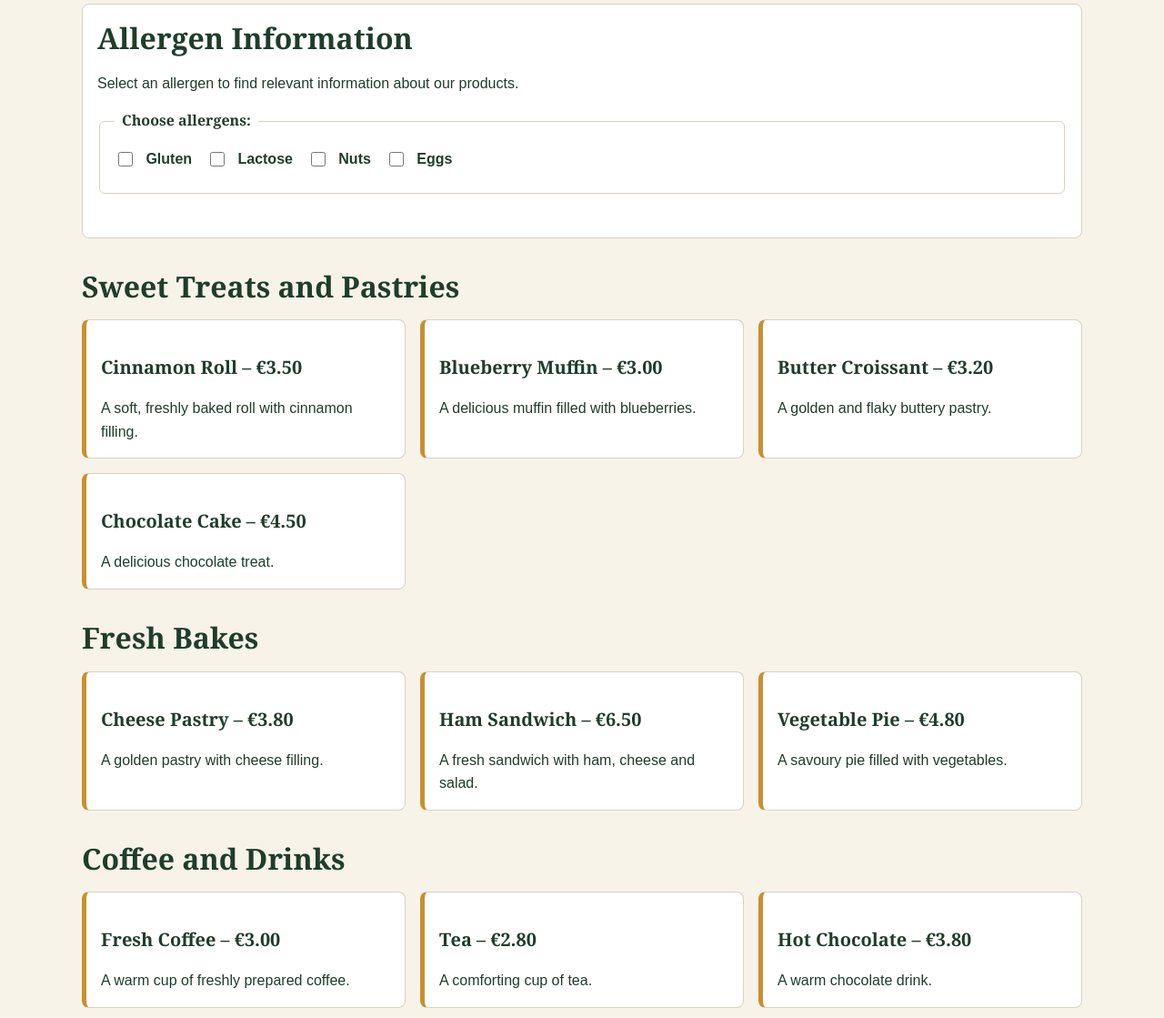
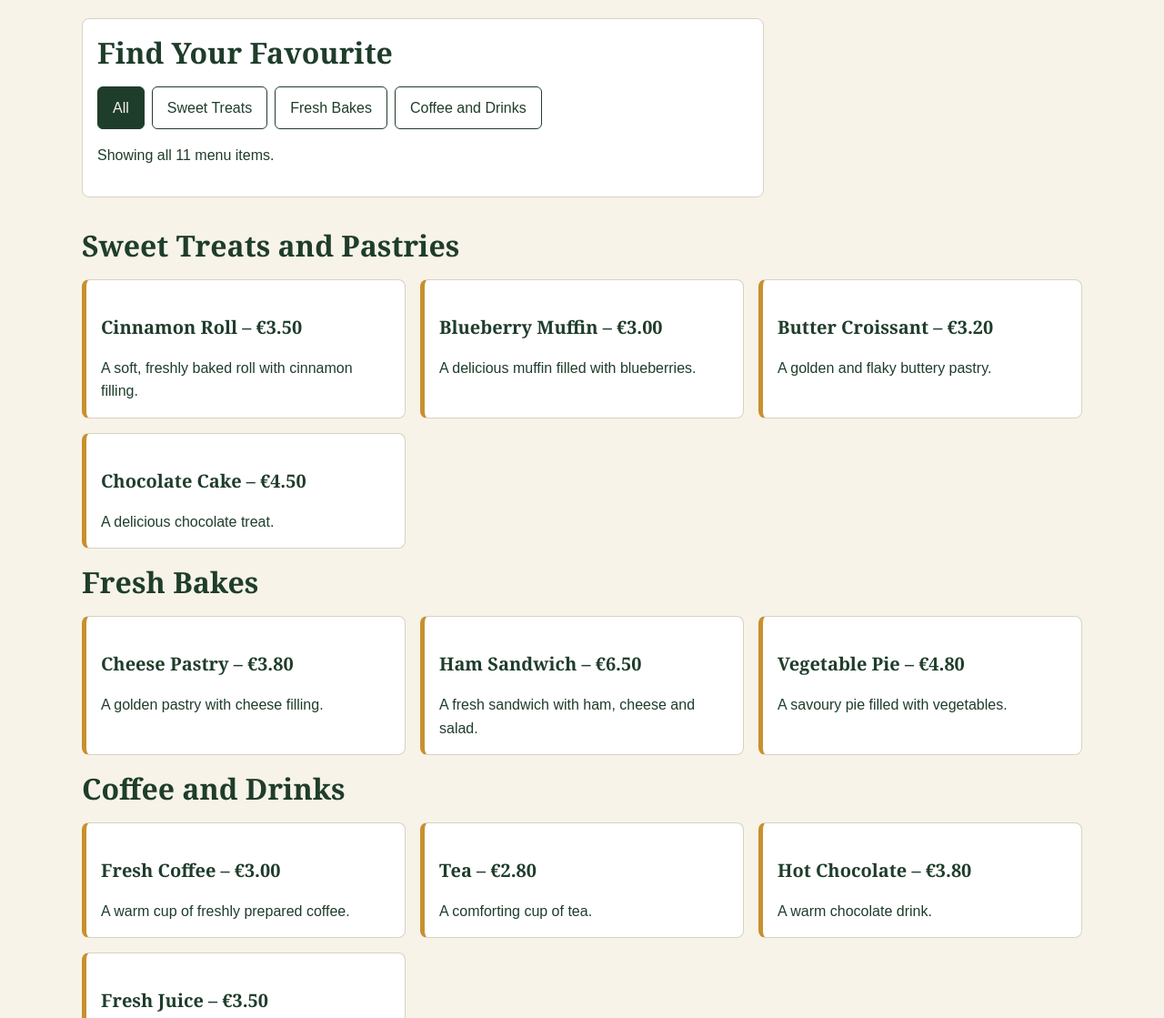
Before and after one commit to Dhirajjoshi11/web-course, a plain HTML site: page listing.html in a window 1280 px wide. Shown: the part 259-1378 px from the top of the page at 91% size. Drawn offline with Linux system fonts and the light colour scheme.

Commit message:
Add filters to the menu

```diff
--- /dev/null
+++ b/app.js
@@ -0,0 +1,34 @@
+const filterButtons = document.querySelectorAll('[data-filter]');
+for (const button of filterButtons) {
+    button.addEventListener('click', () => {
+        for (const other of filterButtons) {
+            other.setAttribute(
+                'aria-pressed',
+                String(other === button)
+            );
+        }
+        const filter = button.dataset.filter;
+        const cards = document.querySelectorAll('.menu-grid li');
+        for (const card of cards) {
+            const category = card.dataset.category;
+
+            card.hidden = !(filter === 'all' || category === filter);
+        }
+        const sections = document.querySelectorAll('.menu-section');
+
+        for (const section of sections) {
+            const visibleItems = section.querySelectorAll(
+                '.menu-grid li:not([hidden])'
+            );
+
+            section.hidden = visibleItems.length === 0;
+        }
+        const visibleCards = document.querySelectorAll(
+            '.menu-grid li:not([hidden])'
+        );
+        const menuStatus = document.querySelector('#menu-status');
+
+        menuStatus.textContent =
+            `Showing ${visibleCards.length} of ${cards.length} menu items.`;
+    });
+}
--- a/listing.html
+++ b/listing.html
@@ -6,7 +6,10 @@
     <meta charset="UTF-8">
     <meta name="viewport" content="width=device-width, initial-scale=1.0">
     <meta name="description" content="Explore the menu at Leipomo-kahvila Voisilmä.">
+
     <link rel="stylesheet" href="style.css">
+    <script src="app.js" defer></script>
+
     <title>Our Menu | Leipomo-kahvila Voisilmä</title>
 </head>
 
@@ -37,104 +40,162 @@
 
         <h2>Our Menu</h2>
 
-<p>Discover our selection of freshly baked products, food and refreshing drinks.</p>
+        <p>
+            Discover our selection of freshly baked products,
+            food and refreshing drinks.
+        </p>
+        <search class="menu-search">
 
-<section class="allergen-filter">
-    <h2>Allergen Information</h2>
+            <h2>Find Your Favourite</h2>
 
-    <p>Select an allergen to find relevant information about our products.</p>
+            <div class="filter-buttons">
 
-    <fieldset>
-        <legend>Choose allergens:</legend>
+                <button type="button"
+                        data-filter="all"
+                        aria-pressed="true">
+                    All
+                </button>
 
-        <label>
-            <input type="checkbox" name="allergen" value="gluten">
-            Gluten
-        </label>
+                <button type="button"
+                        data-filter="sweet"
+                        aria-pressed="false">
+                    Sweet Treats
+                </button>
 
-        <label>
-            <input type="checkbox" name="allergen" value="lactose">
-            Lactose
-        </label>
+                <button type="button"
+                        data-filter="fresh"
+                        aria-pressed="false">
+                    Fresh Bakes
+                </button>
 
-        <label>
-            <input type="checkbox" name="allergen" value="nuts">
-            Nuts
-        </label>
+                <button type="button"
+                        data-filter="drinks"
+                        aria-pressed="false">
+                    Coffee and Drinks
+                </button>
 
-        <label>
-            <input type="checkbox" name="allergen" value="eggs">
-            Eggs
-        </label>
-    </fieldset>
-</section>
+            </div>
+
+            <p id="menu-status" role="status" aria-live="polite">
+                Showing all 11 menu items.
+            </p>
+
+        </search>
+        <section class="menu-section">
 
             <h2>Sweet Treats and Pastries</h2>
+
             <ul class="menu-grid">
-            <li>
-                <p>Cinnamon Roll – €3.50</p>
+
+                <li data-category="sweet">
+                    <p>
+                        <strong>Cinnamon Roll</strong> –
+                        <span class="price">€3.50</span>
+                    </p>
                     <p>A soft, freshly baked roll with cinnamon filling.</p>
                 </li>
 
-            <li>
-                <p>Blueberry Muffin – €3.00</p>
+                <li data-category="sweet">
+                    <p>
+                        <strong>Blueberry Muffin</strong> –
+                        <span class="price">€3.00</span>
+                    </p>
                     <p>A delicious muffin filled with blueberries.</p>
                 </li>
 
-            <li>
-                <p>Butter Croissant – €3.20</p>
+                <li data-category="sweet">
+                    <p>
+                        <strong>Butter Croissant</strong> –
+                        <span class="price">€3.20</span>
+                    </p>
                     <p>A golden and flaky buttery pastry.</p>
                 </li>
 
-            <li>
-                <p>Chocolate Cake – €4.50</p>
+                <li data-category="sweet">
+                    <p>
+                        <strong>Chocolate Cake</strong> –
+                        <span class="price">€4.50</span>
+                    </p>
                     <p>A delicious chocolate treat.</p>
                 </li>
+
             </ul>
+
+        </section>
+        <section class="menu-section">
 
             <h2>Fresh Bakes</h2>
 
             <ul class="menu-grid">
-            <li>
-                <p>Cheese Pastry – €3.80</p>
+
+                <li data-category="fresh">
+                    <p>
+                        <strong>Cheese Pastry</strong> –
+                        <span class="price">€3.80</span>
+                    </p>
                     <p>A golden pastry with cheese filling.</p>
                 </li>
 
-            <li>
-                <p>Ham Sandwich – €6.50</p>
+                <li data-category="fresh">
+                    <p>
+                        <strong>Ham Sandwich</strong> –
+                        <span class="price">€6.50</span>
+                    </p>
                     <p>A fresh sandwich with ham, cheese and salad.</p>
                 </li>
 
-            <li>
-                <p>Vegetable Pie – €4.80</p>
+                <li data-category="fresh">
+                    <p>
+                        <strong>Vegetable Pie</strong> –
+                        <span class="price">€4.80</span>
+                    </p>
                     <p>A savoury pie filled with vegetables.</p>
                 </li>
+
             </ul>
+
+        </section>
+        <section class="menu-section">
 
             <h2>Coffee and Drinks</h2>
 
             <ul class="menu-grid">
-            <li>
-                <p>Fresh Coffee – €3.00</p>
+
+                <li data-category="drinks">
+                    <p>
+                        <strong>Fresh Coffee</strong> –
+                        <span class="price">€3.00</span>
+                    </p>
                     <p>A warm cup of freshly prepared coffee.</p>
                 </li>
 
-            <li>
-                <p>Tea – €2.80</p>
+                <li data-category="drinks">
+                    <p>
+                        <strong>Tea</strong> –
+                        <span class="price">€2.80</span>
+                    </p>
                     <p>A comforting cup of tea.</p>
                 </li>
 
-            <li>
-                <p>Hot Chocolate – €3.80</p>
+                <li data-category="drinks">
+                    <p>
+                        <strong>Hot Chocolate</strong> –
+                        <span class="price">€3.80</span>
+                    </p>
                     <p>A warm chocolate drink.</p>
                 </li>
 
-            <li>
-                <p>Fresh Juice – €3.50</p>
+                <li data-category="drinks">
+                    <p>
+                        <strong>Fresh Juice</strong> –
+                        <span class="price">€3.50</span>
+                    </p>
                     <p>A refreshing fruit juice.</p>
                 </li>
+
             </ul>
 
+        </section>
 
     </main>
 
--- a/style.css
+++ b/style.css
@@ -541,4 +541,69 @@ header nav {
      main .menu-grid li p:first-child {
      color: #F7F3E8;
     }
+
 }
+
+.menu-search {
+    max-width: 750px;
+    margin: var(--space-large) 0;
+    padding: var(--space-medium);
+    background-color: var(--color-white);
+    border: 1px solid var(--color-border);
+    border-radius: 8px;
+}
+
+.filter-buttons {
+    display: flex;
+    flex-wrap: wrap;
+    gap: var(--space-small);
+    margin: var(--space-medium) 0;
+}
+
+.filter-buttons button {
+    padding: 10px 16px;
+    border: 1px solid var(--color-forest);
+    border-radius: 6px;
+    background-color: var(--color-white);
+    color: var(--color-forest);
+    cursor: pointer;
+    font: inherit;
+}
+
+.filter-buttons button[aria-pressed="true"] {
+    background-color: var(--color-forest);
+    color: var(--color-cream);
+}
+
+.filter-buttons button:hover {
+    background-color: var(--color-mustard);
+    color: #17251D;
+}
+
+.filter-buttons button:focus-visible {
+    outline: 3px solid var(--color-mustard);
+    outline-offset: 3px;
+}
+
+@media (prefers-color-scheme: dark) {
+
+    .menu-search {
+        background-color: #263B30;
+        border-color: #A6B5A9;
+    }
+
+    .filter-buttons button {
+        background-color: #263B30;
+        color: #F7F3E8;
+        border-color: #A6B5A9;
+    }
+    .filter-buttons button[aria-pressed="true"] {
+        background-color: #C8902E;
+        color: #17251D;
+        border-color: #C8902E;
+    }
+    .filter-buttons button:hover {
+        background-color: #C8902E;
+        color: #17251D;
+    }
+}
```
Also changed, not shown: 1 other file. Lines whose indentation alone changed are shown as unchanged.
